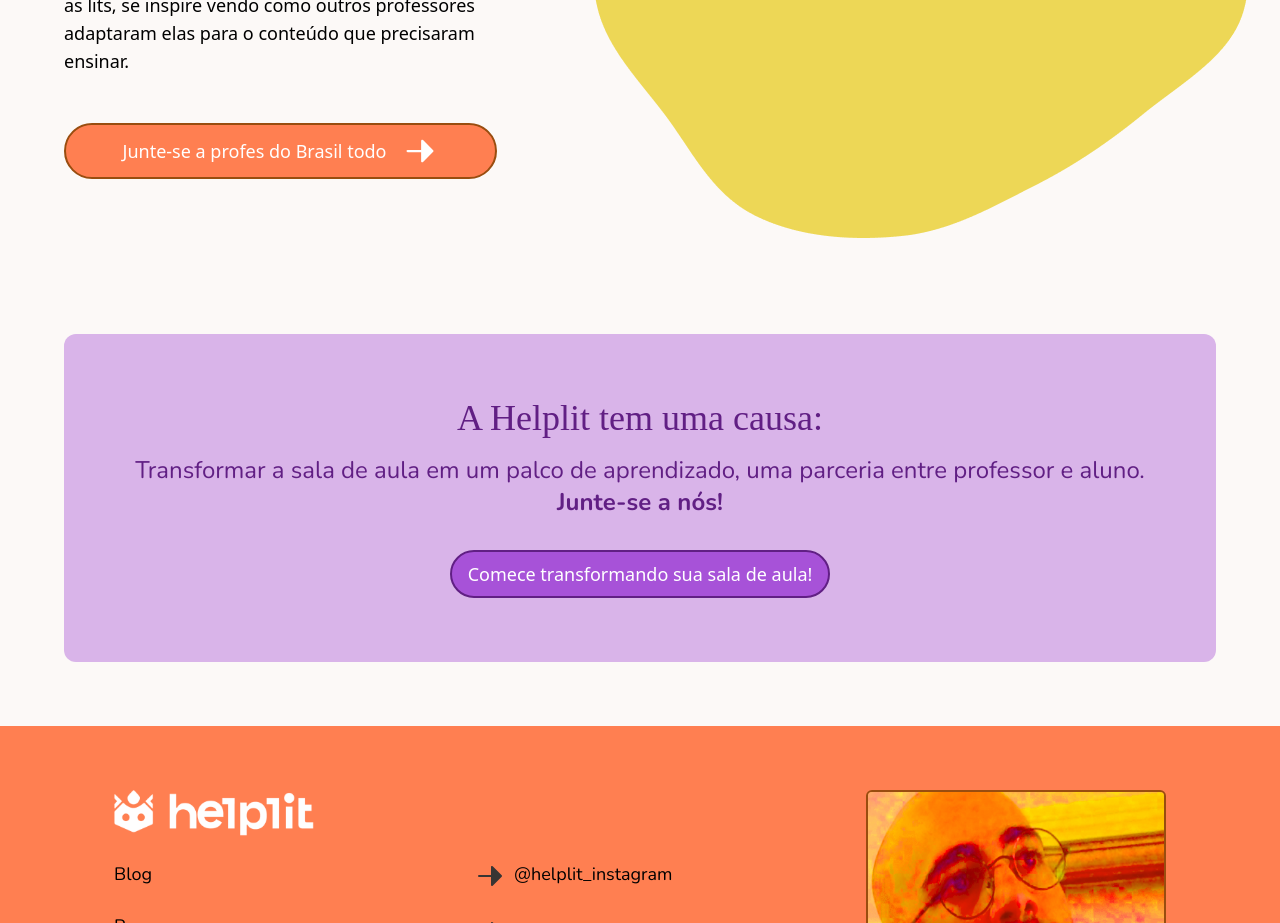
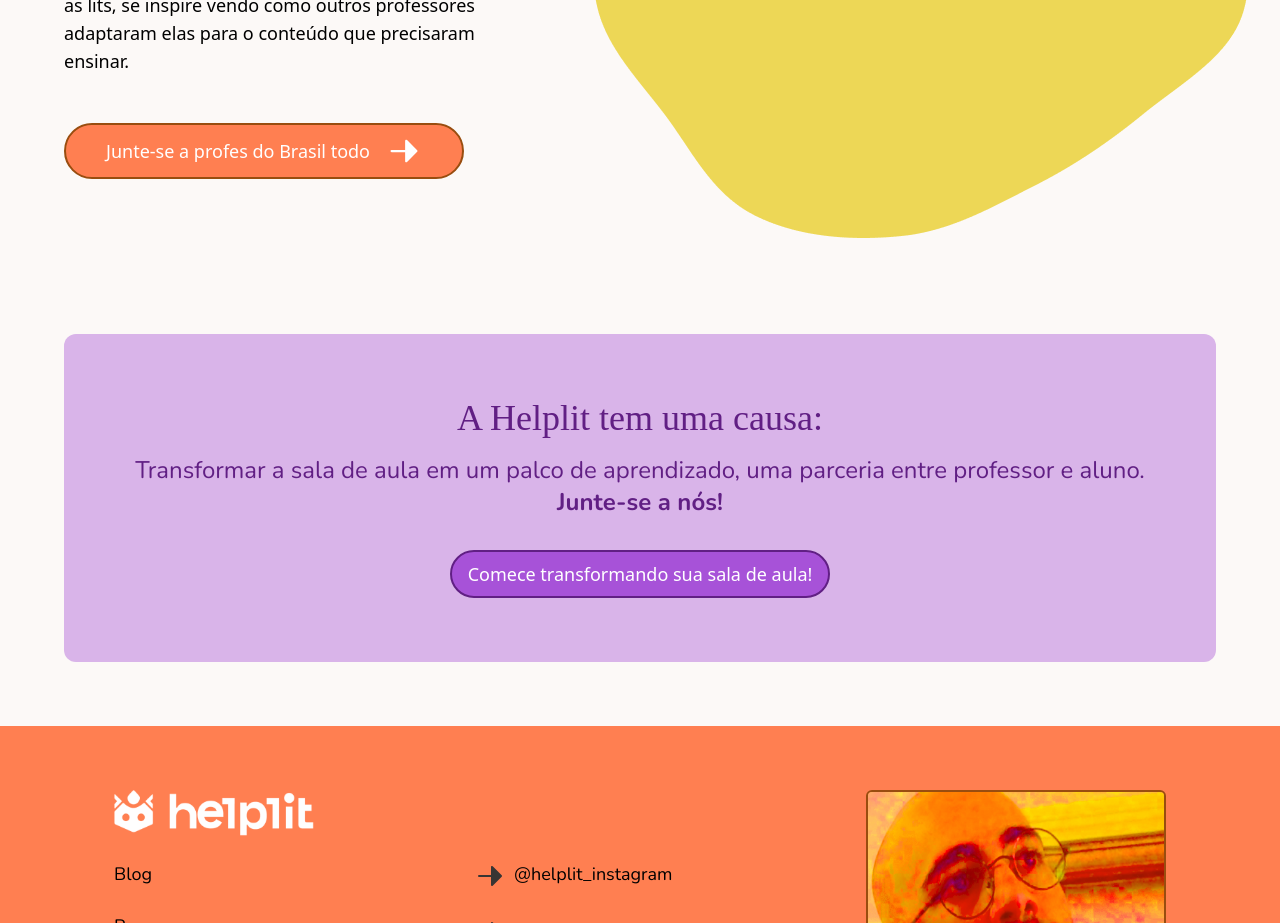
Before and after one commit to helpii/helplit.com, a React (Vite) app: page / in a window 1280 px wide. Shown: the part 2920-3843 px from the top of the page. Built offline with nearby package versions, Linux system fonts and the light colour scheme; a web font is replaced by a local one.

Commit message:
leftovers

```diff
--- a/src/components/Home/index.tsx
+++ b/src/components/Home/index.tsx
@@ -157,7 +157,7 @@ export function Home() {
               do que com as lits, se inspire vendo como outros professores
               adaptaram elas para o conteúdo que precisaram ensinar.
             </p>
-            <button className="bg-CORAL flex flex-row my-4 items-center justify-center text-base md:text-lg max-w-[500px] w-auto py-2 px-2 text-white gap-4 rounded-full border-2 border-RUST">
+            <button className="bg-CORAL flex flex-row my-4 items-center justify-center text-base md:text-lg w-full sm:max-w-[400px] py-2 px-2 text-white gap-4 rounded-full border-2 border-RUST">
               Junte-se a profes do Brasil todo{" "}
               <ArrowRight size={36} color="#fff" weight="fill" />
             </button>
```
